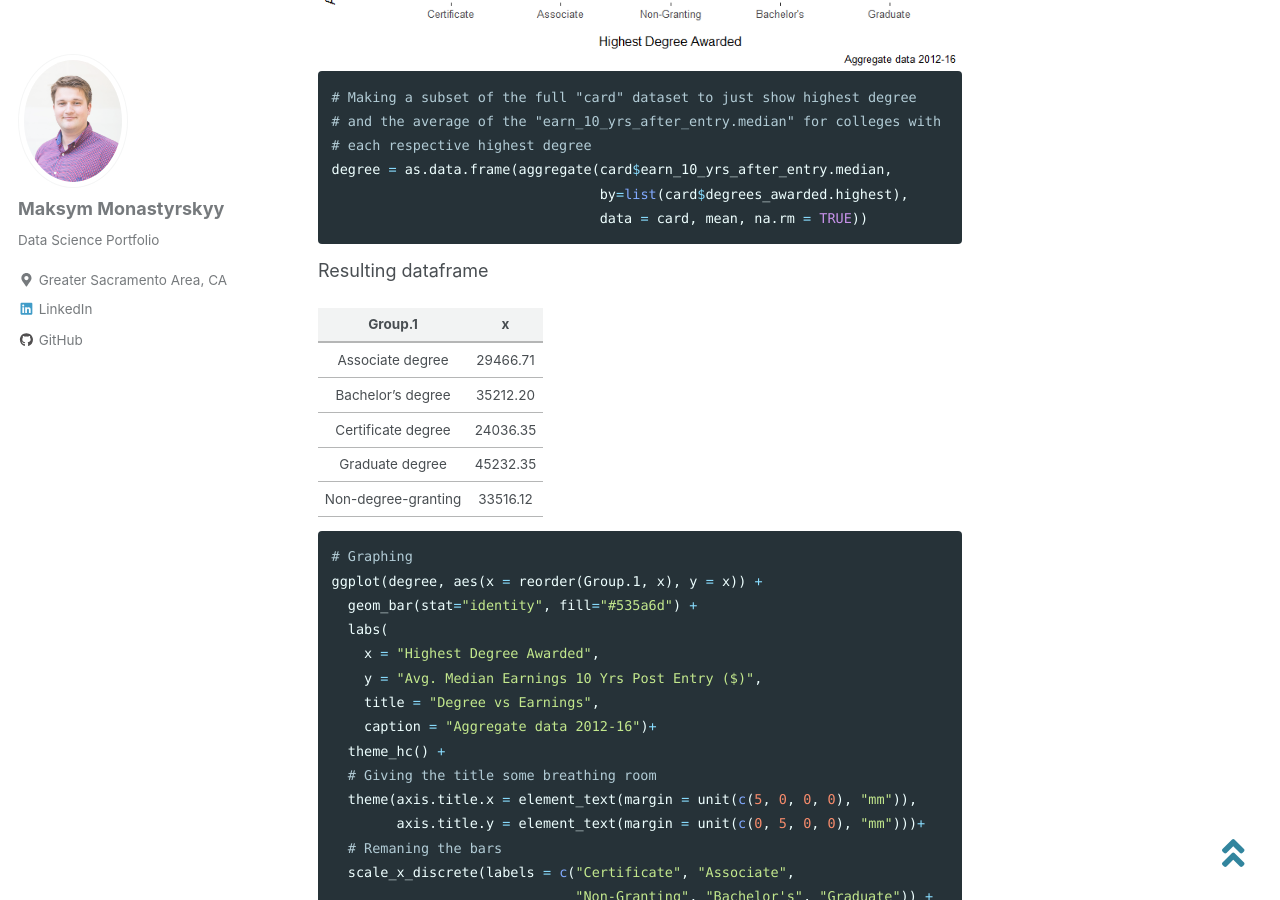
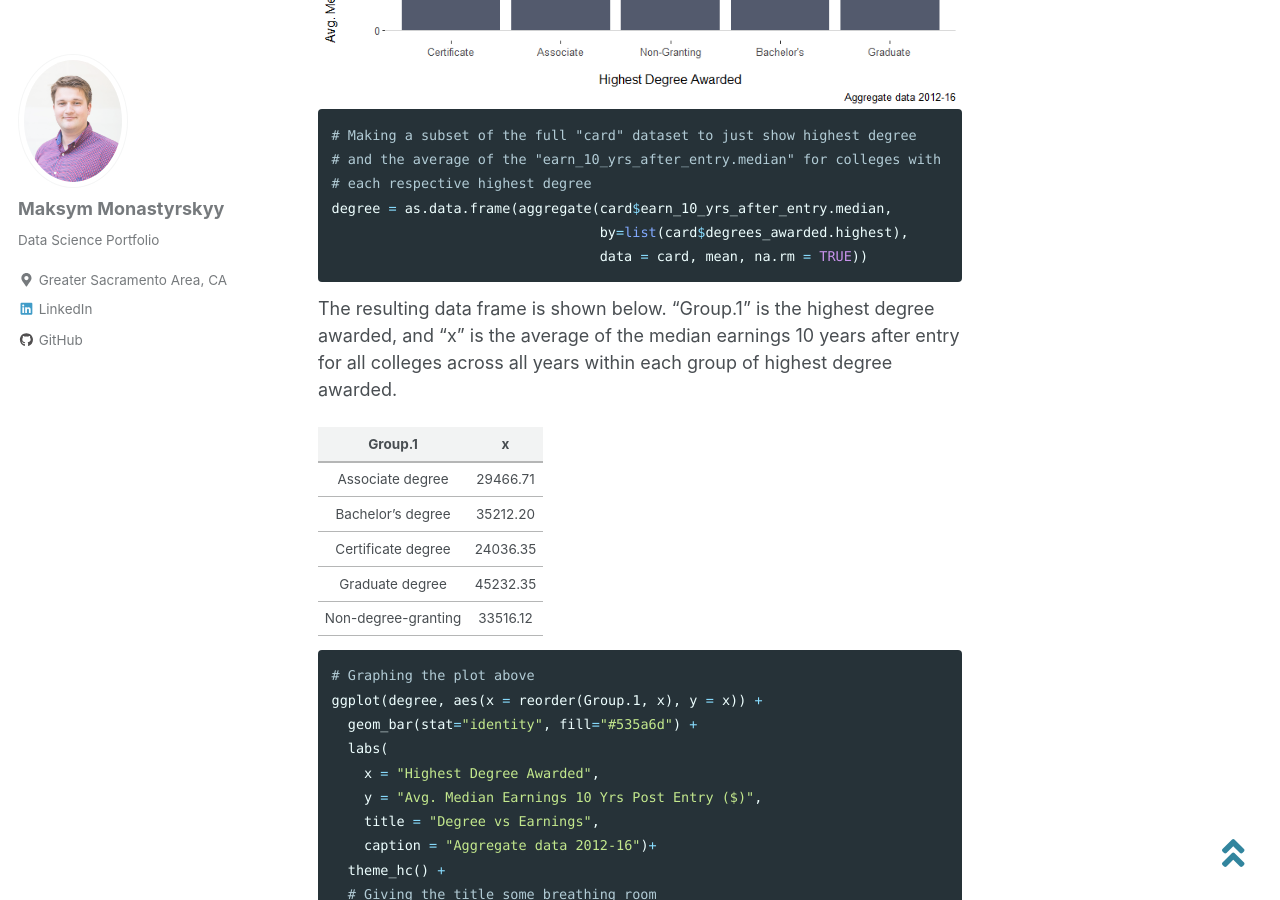
Before and after one commit to monastyrskyy/monastyrskyy.github.io, a Jekyll site: the page built from _posts/2018-11-01-collegescorecards2.md, in a window 1280 px wide and 900 px high, scrolled down 14808 px. Built offline with Jekyll 4.4.1, drawn with Linux system fonts in a browser that asks for light colours; cached includes are drawn as plain includes; nearby versions of some CDN libraries.

Commit message:
fixed pic

````diff
--- a/_posts/2018-11-01-collegescorecards2.md
+++ b/_posts/2018-11-01-collegescorecards2.md
@@ -114,7 +114,7 @@
   2. Is there a relationship between the size of the university and faculty salary?
 
   <div style="text-align:center">
-    <img src="{{ site.url }}{{ site.baseurl }}/images/2.college_scorecards/5.faculty_salary_vs_size.png" alt="Diversity Boxplots">
+    <img src="{{ site.url }}{{ site.baseurl }}/images/2.college_scorecards/6.faculty_salary_vs_size.png" alt="Faculty Salary vs College Size">
   </div><br/>
 
 To answer this question, I will focus on the most recent year, as it contains the most up-to-date information. In the year 2016, there seems to be a positive correlation between the size of the school and monthly faculty salary. The regression line was added simply to show the positive relationship between the variables, and is not meant to be analyzed further (it may break assumptions). This graph could help students who are looking to become faculty to decide what size of school to apply to based on the salary. Despite the apparent positive relationship between the two variables, it's important to note the cluster of colleges in the lower right corner of the graph that seem to be the exceptions. They are some of the largest colleges, but have relatively low faculty salaries. On the other hand, in the upper left hand corner, there are a few colleges that have some of the highest faculty salaries but are quite small in size.
@@ -273,7 +273,7 @@
                                  by=list(card$degrees_awarded.highest),
                                  data = card, mean, na.rm = TRUE))
 ```
-Resulting dataframe
+The resulting data frame is shown below. "Group.1" is the highest degree awarded, and "x" is the average of the median earnings 10 years after entry for all colleges across all years within each group of highest degree awarded.
 
 |Group.1   |     x|
 |:-----:     |    :------:|
@@ -284,7 +284,7 @@
 |Non-degree-granting | 33516.12|
 
 ```r
-# Graphing
+# Graphing the plot above
 ggplot(degree, aes(x = reorder(Group.1, x), y = x)) +
   geom_bar(stat="identity", fill="#535a6d") +
   labs(
````
